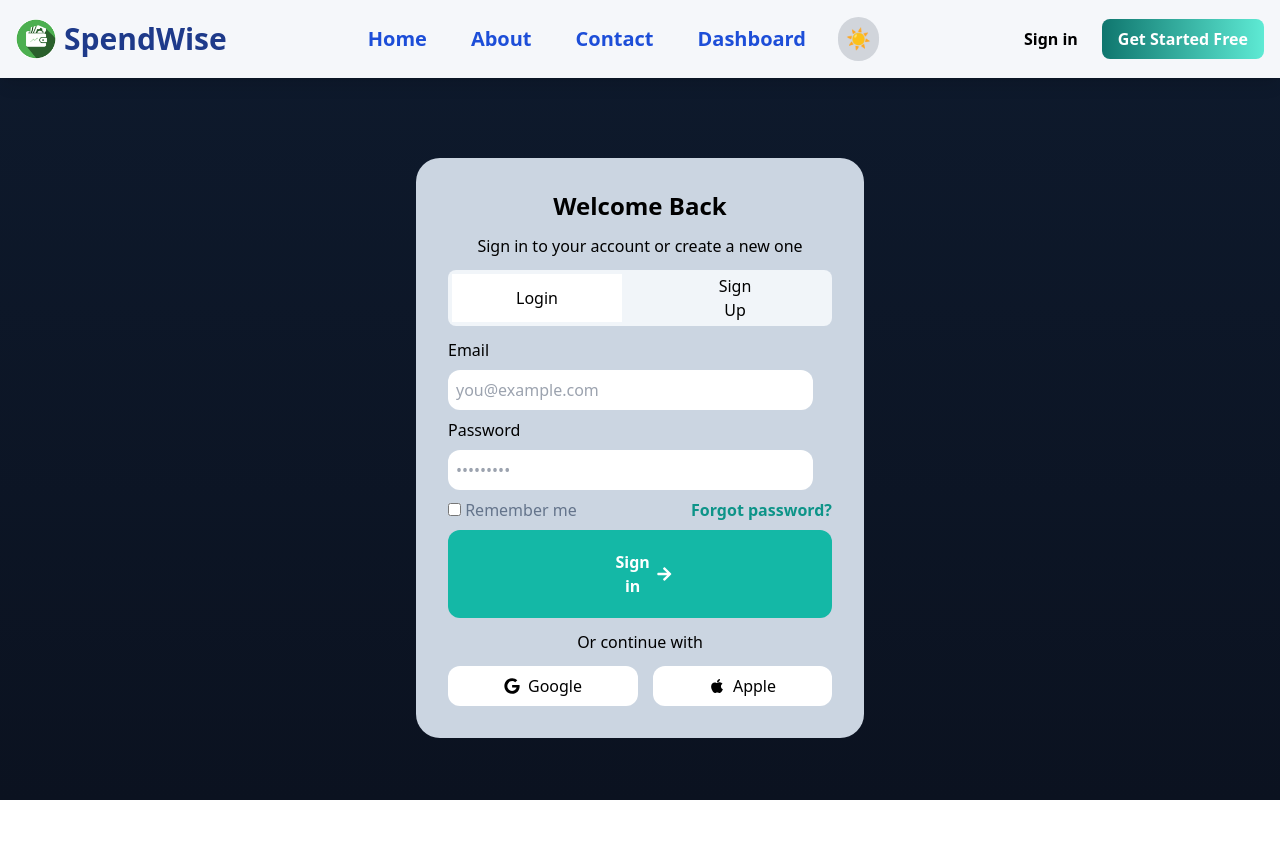
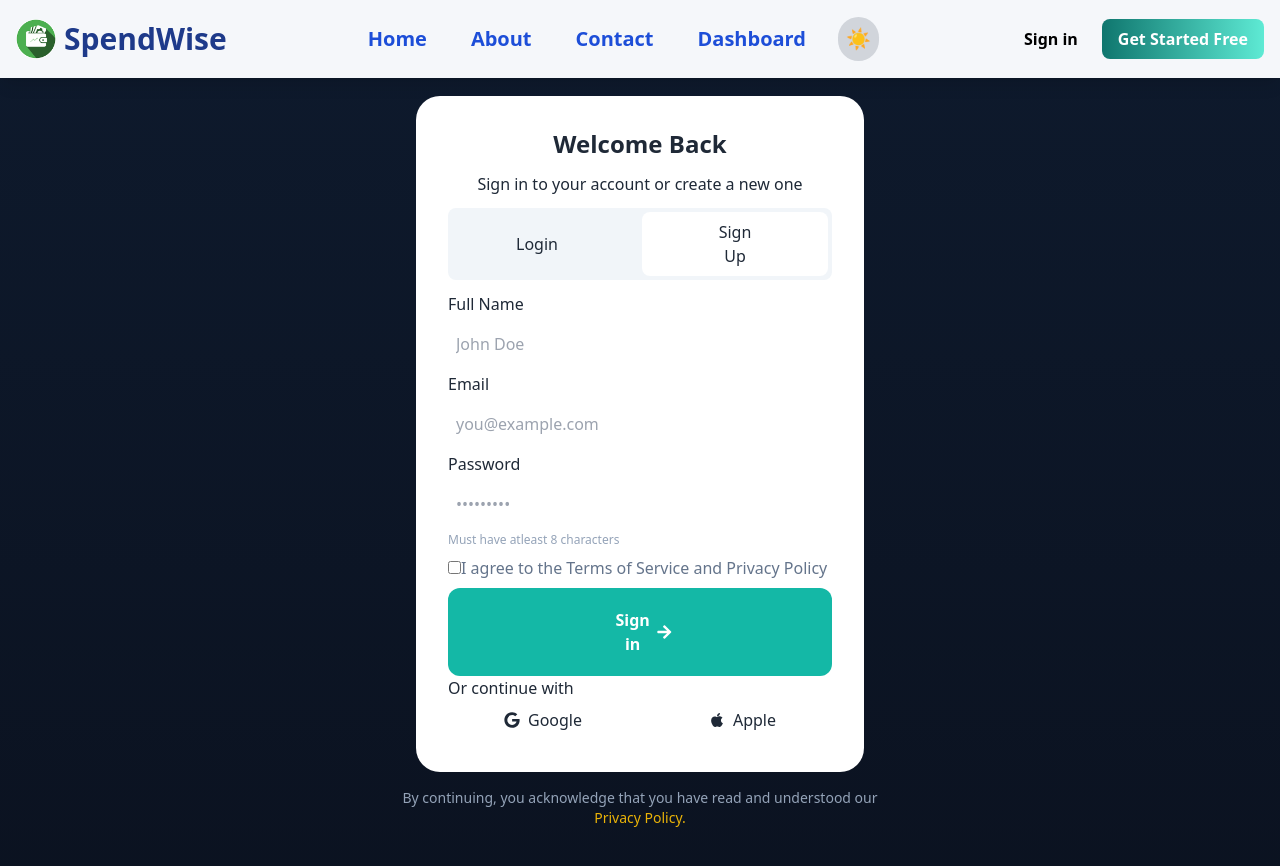
Before and after one commit to Swastibiharinayak/expense_tracker, a React (Vite) app: page /login in a window 1280 px wide. Shown: the top 866 px of the page. Before the commit the page ends 800 px from the top, so only its background shows below. Built offline with nearby package versions, Linux system fonts and the light colour scheme.

Commit message:
feat: login and register ui added

```diff
--- a/src/components/login/Login.jsx
+++ b/src/components/login/Login.jsx
@@ -1,44 +1,32 @@
-import React from 'react'
-import { FaApple, FaArrowRight, FaGoogle } from 'react-icons/fa'
+import React, { useState } from 'react'
+import LoginForm from './LoginForm'
+import RegistrationForm from './RegistrationForm'
 
 const Login = () => {
+    const [loginToggle, setLoginToggle] = useState(false)
     return (
-    <div className='bg-gradient-to-b from-[#0E1A2D] to-[#0B1220] h-screen w-screen pt-24 flex items-center justify-center'>
+        <div className='bg-gradient-to-b from-[#0E1A2D] to-[#0B1220] w-screen py-24 flex flex-col gap-4 items-center justify-center'>
 
             {/* Main div */}
-        <div className='max-w-md bg-slate-300 rounded-3xl flex flex-col items-center p-8 gap-3'>
+            <div className='max-w-md bg-white text-gray-800 rounded-3xl flex flex-col items-center p-8 gap-3'>
                 <h2 className='text-2xl font-semibold'>Welcome Back</h2>
                 <p>Sign in to your account or create a new one</p>
                 <div className='flex bg-slate-100 gap-5 p-1 rounded-lg'>
-                <button className='px-16 bg-white'>Login</button>
-                <button className='px-16'>Sign Up</button>
+                    <button className={loginToggle ? "bg-white px-16 py-2 rounded-lg" : "px-16 py-2 rounded-lg"} onClick={() => setLoginToggle(true)}>Login</button>
+                    <button className={!loginToggle ? "bg-white px-16 py-2 rounded-lg" : "px-16 py-2 rounded-lg"} onClick={() => setLoginToggle(false)}>Sign Up</button>
                 </div>
 
-            {/* Login form */}
-            <form className='w-[100%] flex flex-col gap-2'>
-                <label htmlFor="">Email</label>
-                <input type="email" placeholder="you@example.com" className='p-2 w-[95%] rounded-xl' />
-                <label htmlFor="">Password</label>
-                <input type="password" placeholder="•••••••••" className='p-2 w-[95%] rounded-xl' />
 
-                {/* Remember / forgot password */}
-                <div className='flex justify-between'>
-                    <label htmlFor="" className='text-slate-500'><input type="checkbox" name="" id="" /> Remember me</label>
-
-                    <a className='no-underline font-semibold text-teal-600'>Forgot password?</a>
+                {loginToggle ?
+                // Login Form
+                <LoginForm />
+                :
+                // Registration Form
+                <RegistrationForm />
+                }
             </div>
 
-                <button className='flex items-center px-40 py-5 bg-teal-500 rounded-xl text-white font-bold text-md '> Sign in <FaArrowRight /> </button>
-            </form>
-
-
-            <span> Or continue with </span>
-
-            <div className='flex justify-between w-full'>
-                <button className='px-14 py-2 rounded-xl flex items-center bg-white gap-2'><FaGoogle /> Google </button>
-            <button className='px-14 py-2 rounded-xl bg-white flex items-center gap-2'><FaApple /> Apple</button>
-            </div>
-        </div>
+            <p className='text-center text-sm text-slate-400'>By continuing, you acknowledge that you have read and understood our <span className='text-yellow-500 hover:underline underline-offset-2'><br />Privacy Policy.</span></p>
         </div>
     )
 }
--- /dev/null
+++ b/src/components/login/LoginForm.jsx
@@ -0,0 +1,33 @@
+import { FaApple, FaArrowRight, FaGoogle } from 'react-icons/fa'
+
+const LoginForm = () => {
+    return (
+        <div>
+            <form className='w-[100%] flex flex-col gap-2'>
+                <label htmlFor="">Email</label>
+                <input type="email" placeholder="you@example.com" className='p-2 w-[95%] rounded-xl' />
+                <label htmlFor="">Password</label>
+                <input type="password" placeholder="•••••••••" className='p-2 w-[95%] rounded-xl' />
+
+                {/* Remember / forgot password */}
+                <div className='flex justify-between'>
+                    <label htmlFor="" className='text-slate-500'><input type="checkbox" name="" id="" /> Remember me</label>
+
+                    <a className='no-underline font-semibold text-teal-600'>Forgot password?</a>
+                </div>
+
+                <button className='flex items-center px-40 py-5 bg-teal-500 rounded-xl text-white font-bold text-md '> Sign in <FaArrowRight /> </button>
+            </form>
+
+
+            <span> Or continue with </span>
+
+            <div className='flex justify-between w-full'>
+                <button className='px-14 py-2 rounded-xl flex items-center bg-white gap-2'><FaGoogle /> Google </button>
+                <button className='px-14 py-2 rounded-xl bg-white flex items-center gap-2'><FaApple /> Apple</button>
+            </div>
+        </div>
+    )
+}
+
+export default LoginForm
--- a/src/components/login/Register.jsx
+++ /dev/null
@@ -1,11 +0,0 @@
-import React from 'react'
-
-const Register = () => {
-  return (
-    <div>
-
-    </div>
-  )
-}
-
-export default Register
--- /dev/null
+++ b/src/components/login/RegistrationForm.jsx
@@ -0,0 +1,35 @@
+import { FaApple, FaArrowRight, FaGoogle } from 'react-icons/fa'
+
+const RegistrationForm = () => {
+    return (
+        <div>
+            <form className='w-[100%] flex flex-col gap-2'>
+                <label htmlFor="">Full Name</label>
+                <input type="text" placeholder="John Doe" className='p-2 w-[95%] rounded-xl' />
+                <label htmlFor="">Email</label>
+                <input type="email" placeholder="you@example.com" className='p-2 w-[95%] rounded-xl' />
+                <label htmlFor="">Password</label>
+                <input type="password" placeholder="•••••••••" className='p-2 w-[95%] rounded-xl' />
+                <p className='text-xs text-slate-400'>Must have atleast 8 characters</p>
+
+                {/* Remember / forgot password */}
+                <div className='flex justify-between'>
+                    <label htmlFor="" className='text-slate-500'><input type="checkbox" name="" id="" />I agree to the Terms of Service and Privacy Policy</label>
+
+                </div>
+
+                <button className='flex items-center px-40 py-5 bg-teal-500 rounded-xl text-white font-bold text-md '> Sign in <FaArrowRight /> </button>
+            </form>
+
+
+            <span> Or continue with </span>
+
+            <div className='flex justify-between w-full'>
+                <button className='px-14 py-2 rounded-xl flex items-center bg-white gap-2'><FaGoogle /> Google </button>
+                <button className='px-14 py-2 rounded-xl bg-white flex items-center gap-2'><FaApple /> Apple</button>
+            </div>
+        </div>
+    )
+}
+
+export default RegistrationForm
--- a/src/components/routing/Routing.jsx
+++ b/src/components/routing/Routing.jsx
@@ -6,7 +6,6 @@ import Contact from "../pages/Contact";
 import ExpenseForm from "../expense/ExpenseForm";
 import Dashboard from "../dashboard/Dashboard";
 import Dashboard_welcome from "../dashboard/Dashboard_welcome";
-import Register from "../login/Register";
 import Login from "../login/Login";
 
 export const router = createBrowserRouter([
@@ -45,10 +44,6 @@ export const router = createBrowserRouter([
             {
                 path:"/login",
                 element: <Login />
-            },
-            {
-                path:"/register",
-                element: <Register />
             }
         ]
     }
```
Lines whose indentation alone changed are shown as unchanged.
